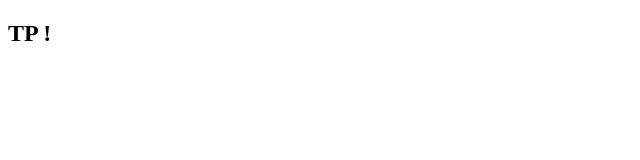
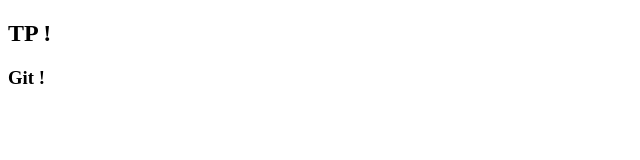
Before and after one commit to anca007/JavascriptCours, a plain HTML site: page Module1_les_bases/TP/index.html in a window 1280 px wide. Shown: the full height of the page, 0-640 px from the left. Drawn offline with Linux system fonts and the light colour scheme.

Commit message:
Modification git

```diff
--- a/Module1_les_bases/TP/index.html
+++ b/Module1_les_bases/TP/index.html
@@ -8,5 +8,6 @@
 </head>
 <body>
     <h2>TP !</h2>
+    <h3>Git !</h3>
 </body>
 </html>
```
